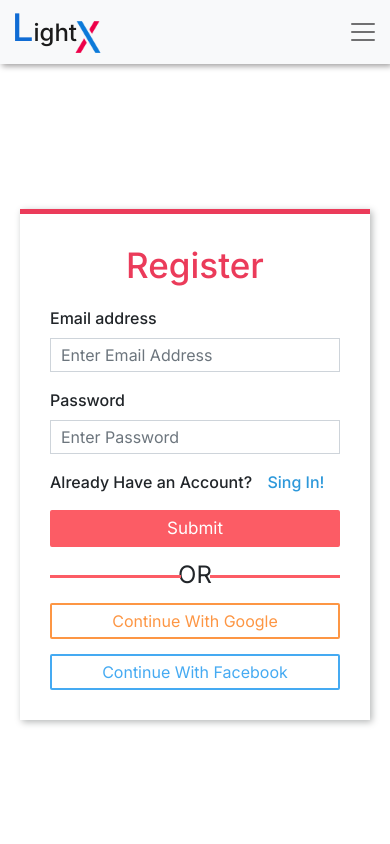
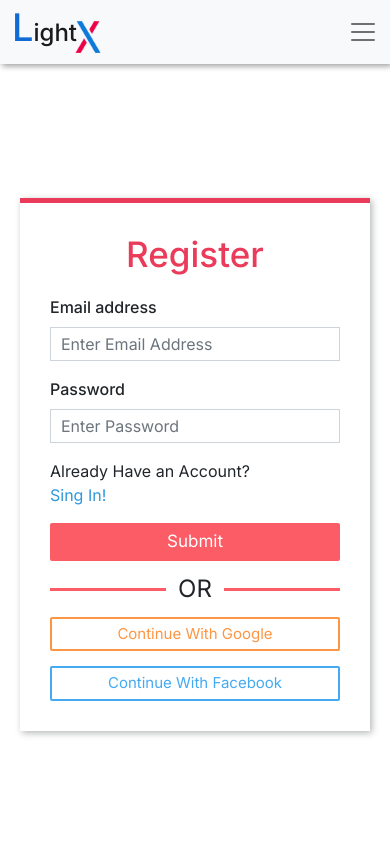
Before and after one commit to max-mahmud/asignment4, a React (Vite) app: page /register in a window 390 px wide. Shown: the top 844 px of the page. Built offline with nearby package versions, Linux system fonts and the light colour scheme; no server answers.

Commit message:
sing res done

```diff
--- a/src/Component/Facebook/Facebooksing.css
+++ b/src/Component/Facebook/Facebooksing.css
@@ -21,5 +21,6 @@
     .fb_btn{
         width: 100%;
         margin-left: 0%;
+        font-size: 15px !important;
     }
 }
--- a/src/Component/GoogleSingUp/GoogleSingup.css
+++ b/src/Component/GoogleSingUp/GoogleSingup.css
@@ -23,5 +23,6 @@
         width: 100%;
         margin-right: 0%;
         margin-bottom: 15px;
+        font-size: 15px !important;
     }
 }
--- a/src/Pages/Register/Register.css
+++ b/src/Pages/Register/Register.css
@@ -22,7 +22,7 @@
     font-weight: 500;
 }
 .my-form p{
-    font-size: 16px ;
+    font-size: 18px ;
     font-weight: 500;
 }
 .register .form_btn{
@@ -42,7 +42,7 @@
     top: 48%;
     left: 0;
     background-color: #fc5c65;
-    width: 45%;
+    width: 44%;
     height: 3px;
 }
 .rg_or_style::before{
@@ -51,7 +51,7 @@
     top: 48%;
     right: 0;
     background-color: #fc5c65;
-    width: 45%;
+    width: 44%;
     height: 3px;
 }
 .rg_form_btn{
@@ -78,4 +78,14 @@
     .register{
         padding: 20px;
     }
+    .rg_or_style::after{
+        width: 40%;
+    }
+    .rg_or_style::before{
+        width: 40%;
+    }
+    .my-form p{
+        font-size: 16px ;
+        font-weight: 400;
+    }
 }
--- a/src/Pages/Services/Services.jsx
+++ b/src/Pages/Services/Services.jsx
@@ -11,7 +11,7 @@ const Services = () => {
   return (
     <>
     <Helmet title={'Service'}/>
-    <All_bg text={'our Service'} text2='home/service'/>
+    <All_bg text={'Service'} text2='home/service'/>
     <All_Info all_image={serviceImage} all_heading='Your business
     is our concern' all_sub_heading='Services' all_text="Although subscribers are welcome to come to our downtown office and pick up newspapers that did not get delivered, we know that isn’t an easy option for many of you. Some of you are retired and/or live outside of town."/>
     <Service_offer/>
--- a/src/Pages/SingIn/Singin.css
+++ b/src/Pages/SingIn/Singin.css
@@ -76,4 +76,20 @@
     .singin{
         padding: 20px;
     }
+    .fb_or_style::after{
+        width: 40%;
+        height: 3px;
+    }
+    .fb_or_style::before{
+        width: 40%;
+        height: 3px;
+    }
+    .my_form p{
+        font-size: 16px ;
+        font-weight: 400;
+    }
+    .my-link{
+        display: block !important;
+        margin-left: 0px;
+    }
 }
--- a/src/Section/All_Info/All_Info.css
+++ b/src/Section/All_Info/All_Info.css
@@ -74,6 +74,15 @@
         font-size: 35px;
         margin-block: 10px;
     }
+    .all_text_wrapper{
+        text-align: center;
+    }
+    .all_text h4::after{
+        height: 2px;
+    }
+    .all_text h4::before{
+        height: 2px;
+    }
 }
 @media screen and (max-width: 575px){
     .all_img::after{
@@ -89,6 +98,5 @@
     }
     .all_text h4{
         font-size: 17px;
-
     }
 }
```
